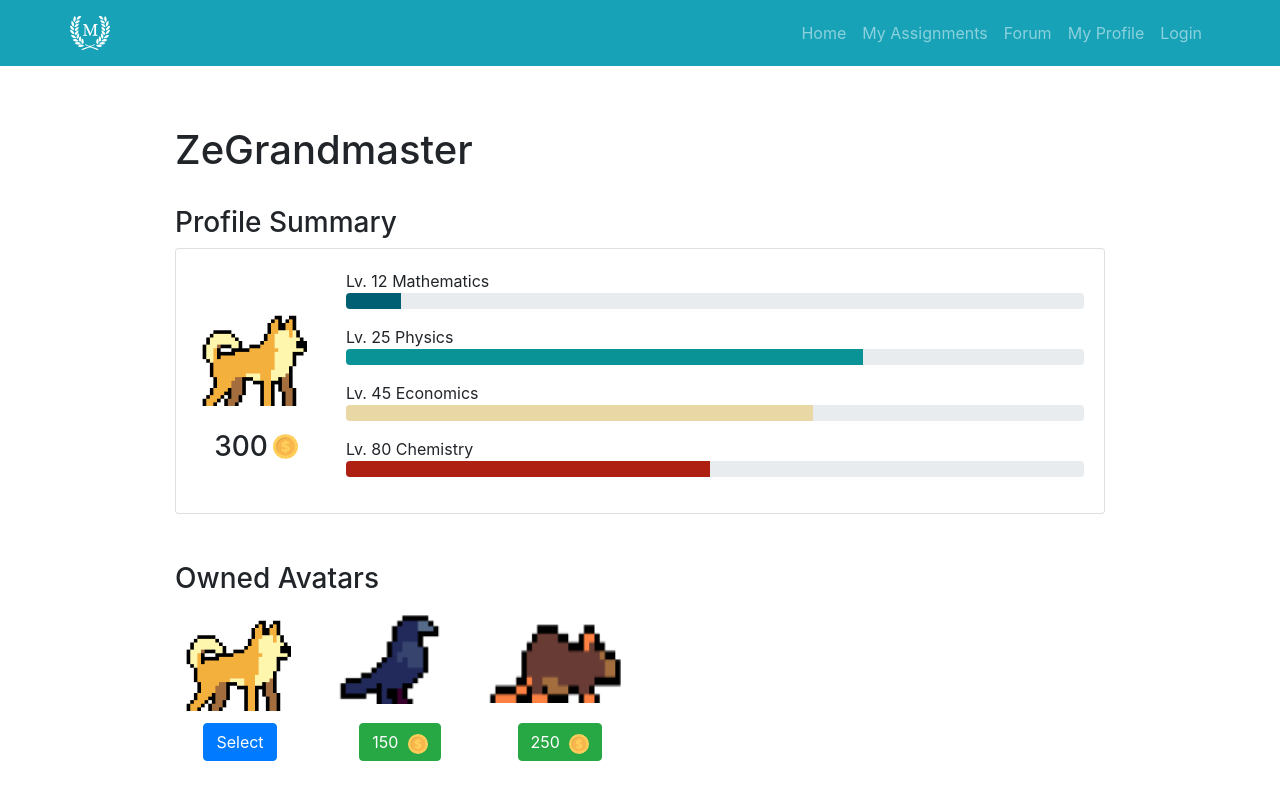
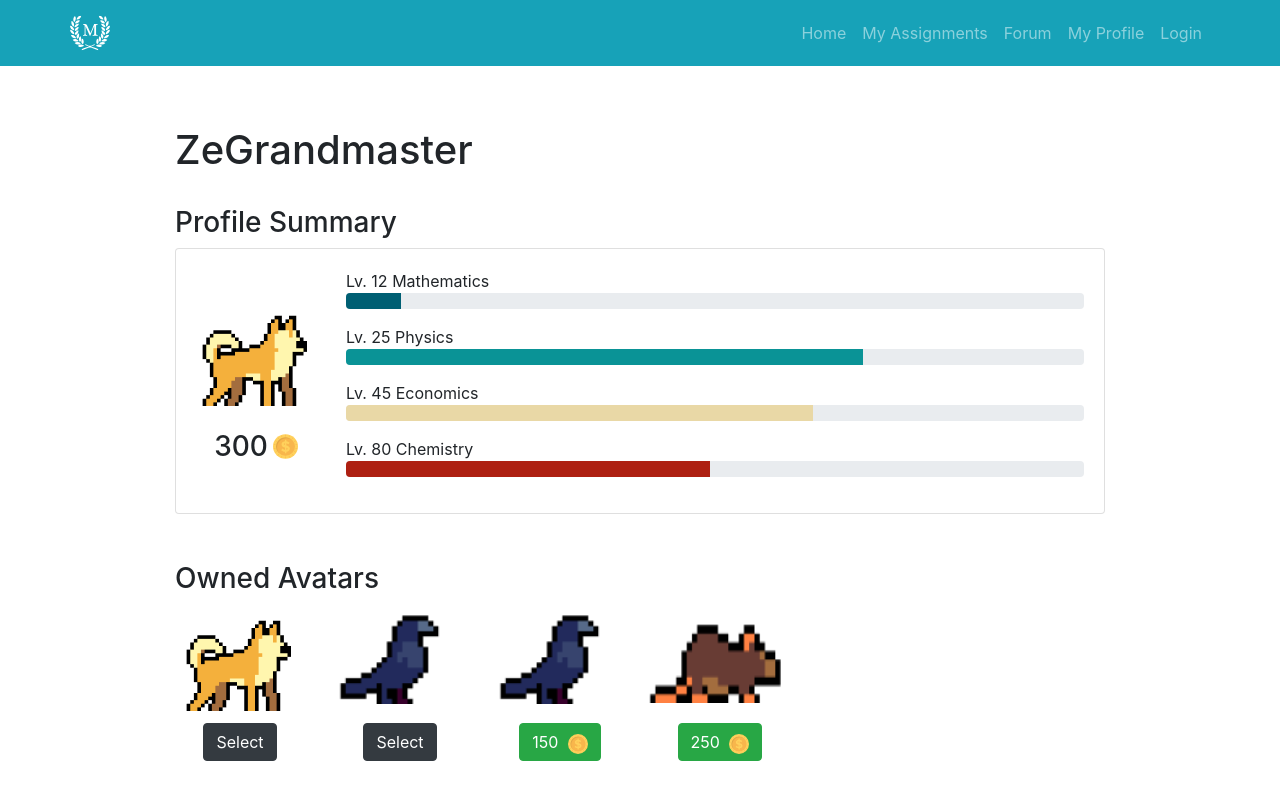
Before and after one commit to danikrisdayadi/lifehack2021, a React (Create React App) app in the folder client/: page /profile in a window 1280 px wide. Built offline with nearby package versions, Linux system fonts and the light colour scheme; no server answers.

Commit message:
Reslolve infinite loop

```diff
--- a/client/src/components/userprofile.jsx
+++ b/client/src/components/userprofile.jsx
@@ -78,7 +78,7 @@ const UserProfile = () => {
         <Card >
             <Card.Body>
               <Row className="align-items-center">
-                  <Col lg="auto" classname="justify-content-center">
+                  <Col lg="auto" className="justify-content-center">
                       <Row>
                         <Image src={`${process.env.PUBLIC_URL}/avatars/dog.png`} />
                       </Row>
--- a/client/src/pages/ProfilePage.jsx
+++ b/client/src/pages/ProfilePage.jsx
@@ -1,4 +1,4 @@
-import React, { useState } from "react";
+import React, { useState, useEffect } from "react";
 import { withRouter } from "react-router-dom";
 import { Container, Row, Col, Image, Button } from "react-bootstrap";
 import Coin from '../assets/coin.svg'
@@ -9,19 +9,6 @@ const Style = styled.div`
     text-align: left;
 
 `
-const ProfilePage = () => {
-    const [selectedAvatar, setselectedAvatar] = useState(AvatarPlaceholder);
-    const selectAvatar = (selectedName) => {
-        const newAvatar = {
-            name: selectedName,
-            picture: {location: '', key: ''},
-            price: 0,
-            unlocked: false,
-            _id: ''
-        }
-        console.log("Selectavatar")
-    }
-
 const dogAvatar = {
     name: 'dog',
     picture: { location: 'dog.png', key: '' },
@@ -31,6 +18,13 @@ const ProfilePage = () => {
 }
 const birdAvatar = {
     name: 'bird',
+    picture: { location: 'bird.png', key: '' },
+    price: 150,
+    unlocked: true,
+    _id: ''
+}
+const birdAvatar2 = {
+    name: 'bird2',
     picture: { location: 'bird.png', key: '' },
     price: 150,
     unlocked: false,
@@ -43,8 +37,17 @@ const ProfilePage = () => {
     unlocked: false,
     _id: ''
 }
-    const availableAvatars = [dogAvatar, birdAvatar, ratAvatar];
-    const avatars = availableAvatars.map((avatar) => {
+const availableAvatars = [dogAvatar, birdAvatar, birdAvatar2, ratAvatar];
+
+const ProfilePage = () => {
+    const [selectedAvatar, setselectedAvatar] = useState(AvatarPlaceholder);
+    const selectAvatar = (avatar) => {
+        setselectedAvatar(avatar);
+    }
+    const purchaseAvatar = (avatar) => {
+        console.log("I want to purchase this avatar", avatar)
+    }
+    const avatarList = availableAvatars.map((avatar) => {
         return (
             <Col >
                 <Row className="justify-content-center" style={{height: 100}}>
@@ -52,13 +55,14 @@ const ProfilePage = () => {
                 </Row>
                 <Row className="justify-content-center">
                     {avatar.unlocked ?
-                        <Button style={{marginTop: 20}} onClick={selectAvatar(avatar)}>Select</Button> :
-                        <Button style={{marginTop: 20}} onClick={selectAvatar(avatar)} variant="success">{avatar.price} <Image src={Coin} width="20px" style={{marginLeft: 5}}/></Button>}
-
+                        <Button style={{marginTop: 20}} onClick={() => selectAvatar(avatar)} variant={selectedAvatar.name === avatar.name ? "primary" : "dark"}>{selectedAvatar.name === avatar.name ? "Selected" : "Select"}</Button> :
+                        <Button style={{marginTop: 20}} onClick={() => purchaseAvatar(avatar)} variant="success">{avatar.price} <Image src={Coin} width="20px" style={{marginLeft: 5}}/></Button>
+                    }
                 </Row>
             </Col>
         )
-    })
+    });
+
     return (
         <Style>
             <Container>
@@ -70,7 +74,7 @@ const ProfilePage = () => {
                 <br />
                 <h3>Owned Avatars</h3>
                 <Row lg={6}>
-                    {avatars}
+                    {avatarList}
                 </Row>
             </Container>
         </Style>
```
Lines whose indentation alone changed are shown as unchanged.
